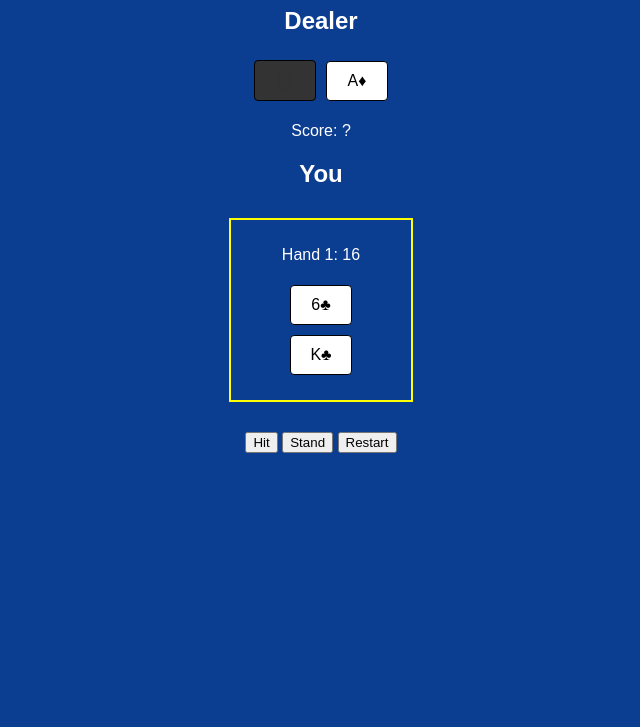
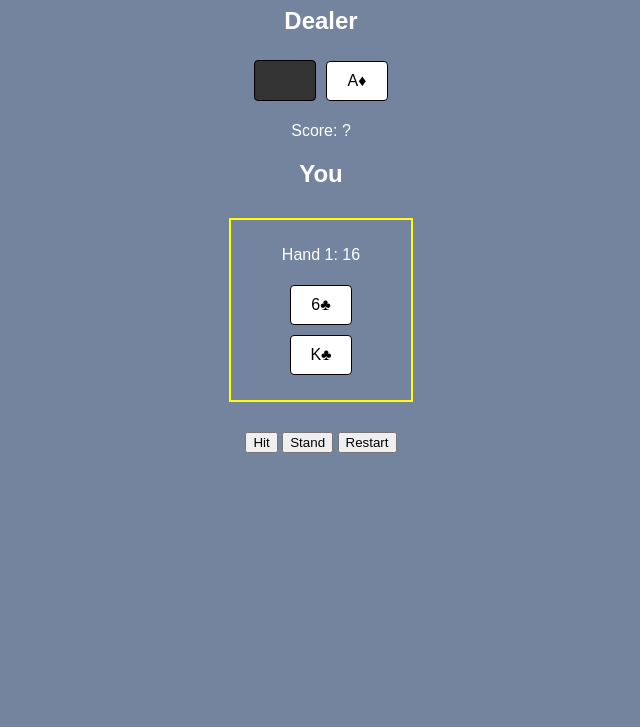
Before and after one commit to patchu/blackjack-game, a plain HTML site: page index.html in a window 1280 px wide. Shown: the part 73-800 px from the top of the page, without its empty margins (319-959 px from the left). Drawn offline with Linux system fonts and the light colour scheme.

Commit message:
Update style.css change background color

```diff
--- a/style.css
+++ b/style.css
@@ -1,7 +1,7 @@
 body {
   font-family: sans-serif;
   text-align: center;
-  background-color: #0b3d91;
+  background-color: #74849e;
   color: white;
 }
 
```
